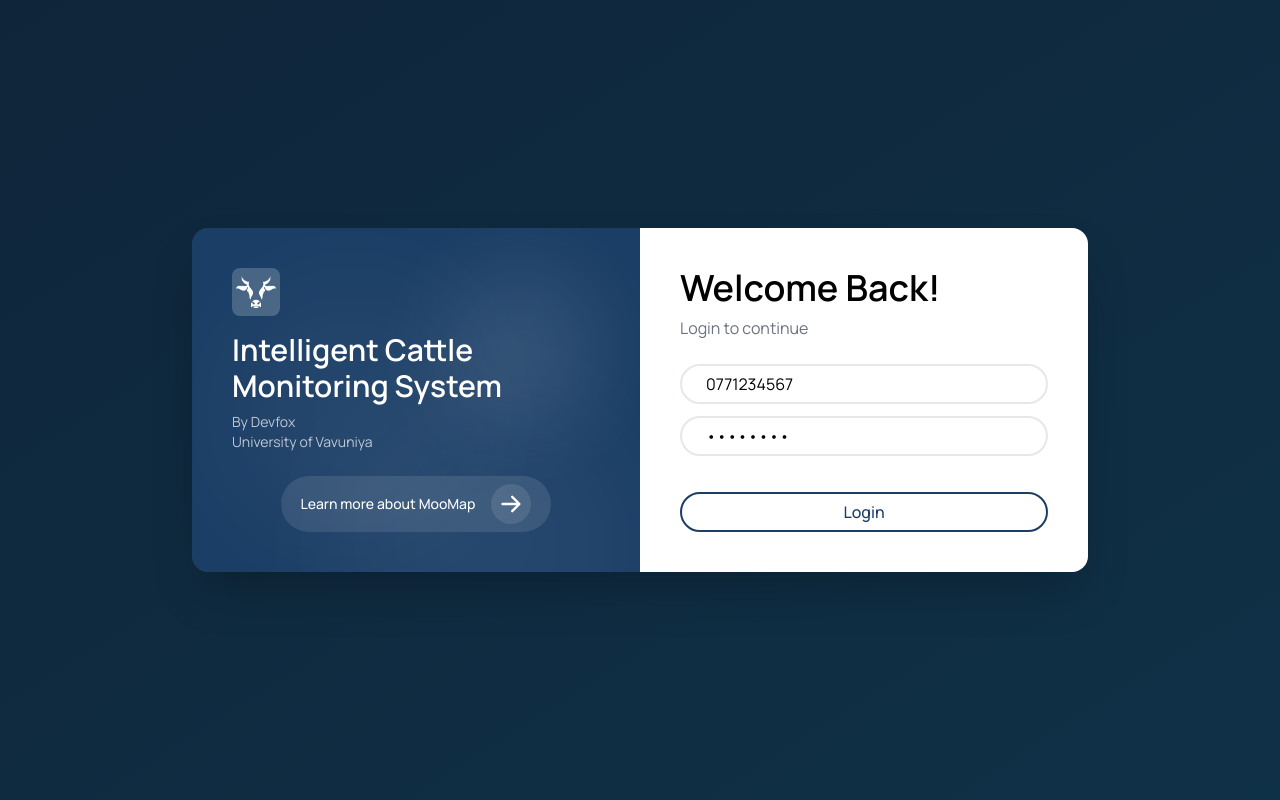
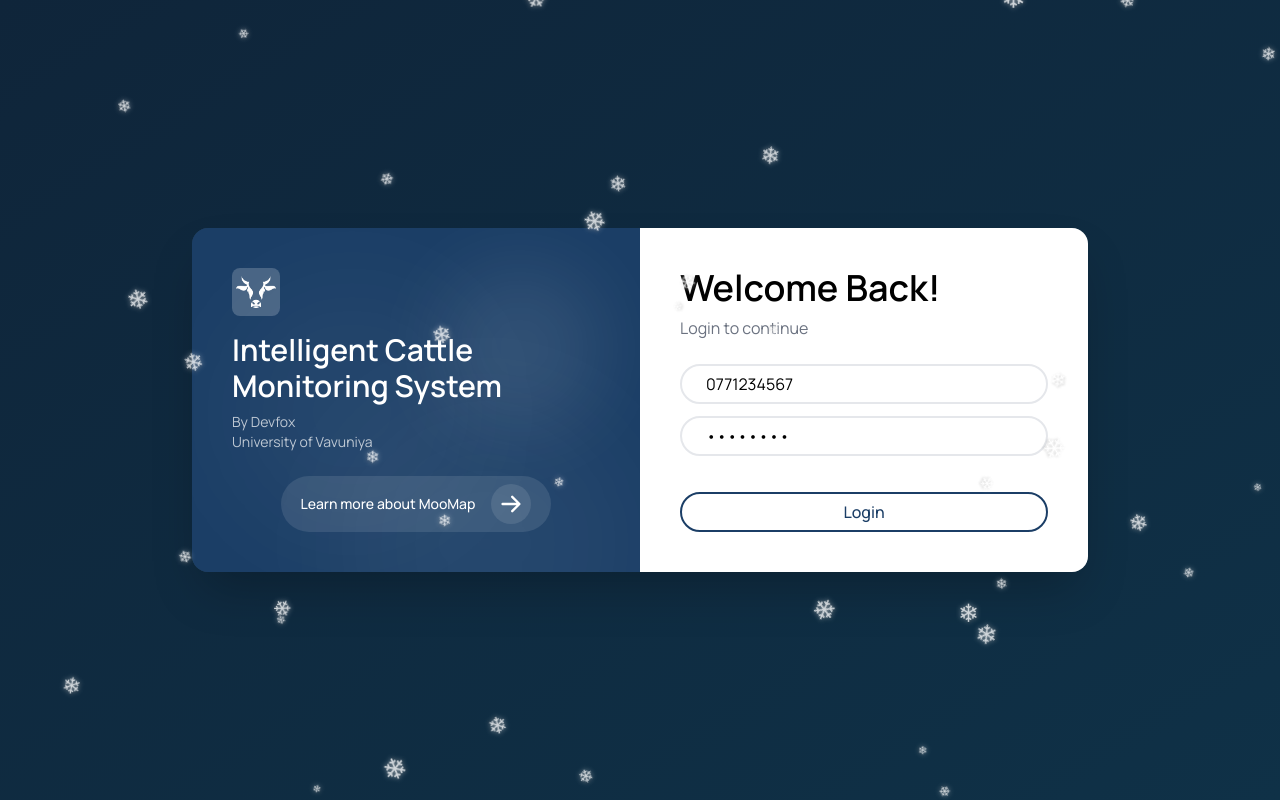
Before and after one commit to RoshanSinhabahu/moomap-frontend, a React (Vite) app: page / in a window 1280 px wide. Built offline with nearby package versions, Linux system fonts and the light colour scheme; a web font is replaced by a local one.

Commit message:
feat: Initialize application with core routing, user authentication flow, and a decorative snowfall effect.

```diff
--- a/src/App.jsx
+++ b/src/App.jsx
@@ -3,6 +3,7 @@ import { BrowserRouter, Routes, Route, Navigate } from "react-router-dom";
 import Login from "./pages/Login.jsx";
 import Dashboard from "./pages/Dashboard.jsx";
 import { Riple } from 'react-loading-indicators';
+import Snowfall from "./components/Snowfall.jsx";
 
 export default function App() {
   const [user, setUser] = useState(null);
@@ -48,6 +49,7 @@ export default function App() {
 
   return (
     <BrowserRouter>
+      <Snowfall />
       <Routes>
         <Route
           path="/"
--- /dev/null
+++ b/src/components/Snowfall.css
@@ -0,0 +1,50 @@
+.snowfall-container {
+    position: fixed;
+    top: 0;
+    left: 0;
+    width: 100%;
+    height: 100%;
+    pointer-events: none;
+    z-index: 9999;
+    overflow: hidden;
+}
+
+.snowflake-wrapper {
+    position: absolute;
+    top: -30px;
+    animation: fall var(--fall-duration) linear infinite;
+    animation-delay: var(--fall-delay);
+}
+
+.snowflake {
+    color: white;
+    font-family: Arial, sans-serif;
+    user-select: none;
+    cursor: default;
+    /* Shadow for depth */
+    text-shadow: 0 0 5px rgba(255, 255, 255, 0.7), 1px 1px 3px rgba(0, 0, 0, 0.3);
+
+    animation: sway var(--sway-duration) ease-in-out infinite alternate;
+    animation-delay: var(--sway-delay);
+    opacity: 0.8;
+}
+
+@keyframes fall {
+    0% {
+        transform: translateY(0);
+    }
+
+    100% {
+        transform: translateY(110vh);
+    }
+}
+
+@keyframes sway {
+    0% {
+        transform: translateX(-20px) rotate(0deg);
+    }
+
+    100% {
+        transform: translateX(20px) rotate(360deg);
+    }
+}
--- /dev/null
+++ b/src/components/Snowfall.jsx
@@ -0,0 +1,44 @@
+import React from "react";
+import "./Snowfall.css";
+
+const Snowfall = () => {
+    const snowflakes = Array.from({ length: 40 });
+
+    return (
+        <div className="snowfall-container">
+            {snowflakes.map((_, index) => {
+                const left = Math.random() * 100;
+                const fallDuration = 7 + Math.random() * 15; // Slower, more floaty
+                const fallDelay = Math.random() * 20;
+                const swayDuration = 2 + Math.random() * 4;
+                const swayDelay = Math.random() * 5;
+                const fontSize = 10 + Math.random() * 20;
+
+                return (
+                    <div
+                        key={index}
+                        className="snowflake-wrapper"
+                        style={{
+                            left: `${left}%`,
+                            "--fall-duration": `${fallDuration}s`,
+                            "--fall-delay": `-${fallDelay}s`,
+                        }}
+                    >
+                        <div
+                            className="snowflake"
+                            style={{
+                                fontSize: `${fontSize}px`,
+                                "--sway-duration": `${swayDuration}s`,
+                                "--sway-delay": `-${swayDelay}s`,
+                            }}
+                        >
+                            ❄
+                        </div>
+                    </div>
+                );
+            })}
+        </div>
+    );
+};
+
+export default Snowfall;
```
